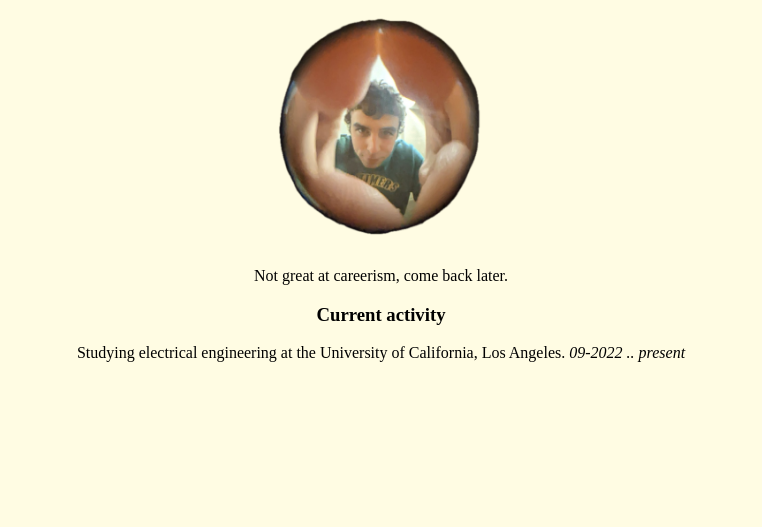
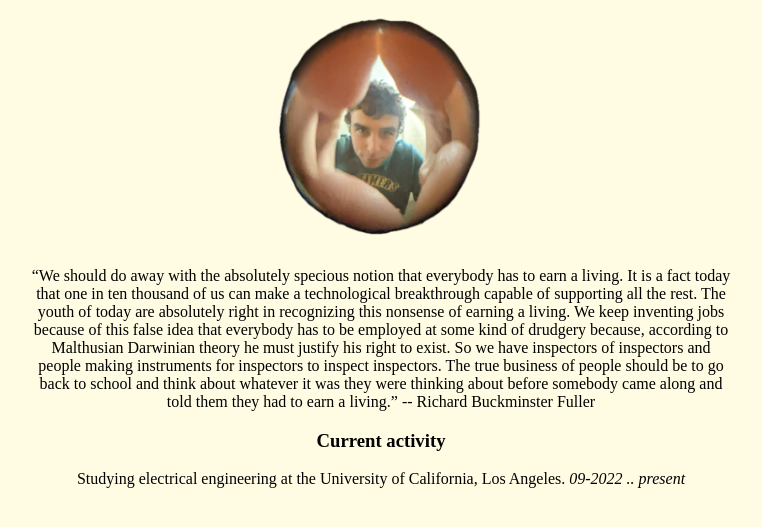
Before and after one commit to t-h-p/t-h-p.github.io, a plain HTML site: page index.html in a window 1280 px wide. Shown: the part 105-632 px from the top of the page, without its empty margins (259-1021 px from the left). Drawn offline with Linux system fonts and the light colour scheme.

Commit message:
Added more obnoxious quote.

```diff
--- a/index.html
+++ b/index.html
@@ -45,7 +45,8 @@
         <h1>Tom Pickett</h1>
         <img src="img/tom-in-window Background Removed.png" alt="A photo of me" style="width:250px;height:250px;">
             <p>
-              Not great at careerism, come back later.
+		“We should do away with the absolutely specious notion that everybody has to earn a living. It is a fact today that one in ten thousand of us can make a technological breakthrough capable of supporting all the rest. The youth of today are absolutely right in recognizing this nonsense of earning a living. We keep inventing jobs because of this false idea that everybody has to be employed at some kind of drudgery because, according to Malthusian Darwinian theory he must justify his right to exist. So we have inspectors of inspectors and people making instruments for inspectors to inspect inspectors. The true business of people should be to go back to school and think about whatever it was they were thinking about before somebody came along and told them they had to earn a living.” -- Richard Buckminster Fuller
+
             </p>
         </div>
     <h3>Current activity</h3>
```
